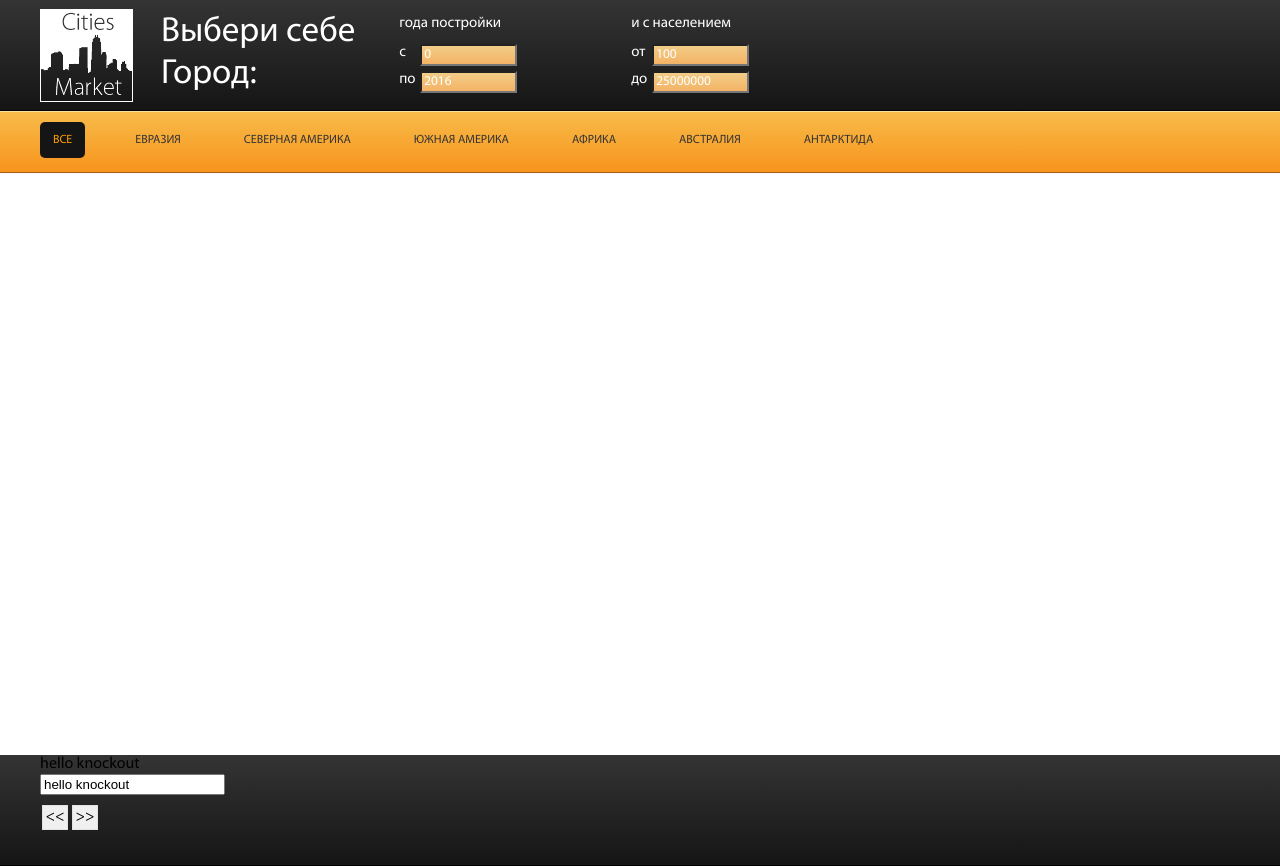
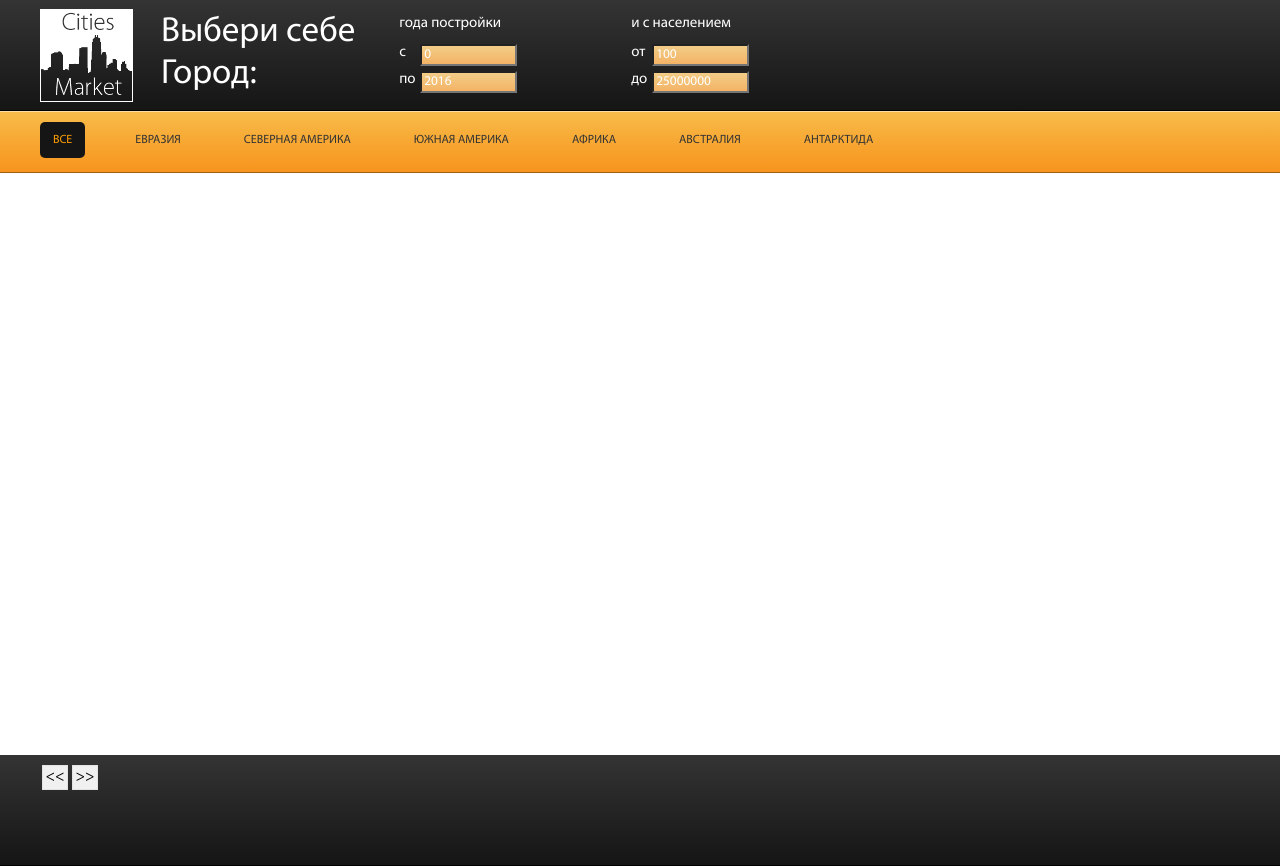
Before and after one commit to serjilyashenko/citiesMarket_with_knockoutjs, a plain HTML site: page index.html in a window 1280 px wide. Drawn offline with Linux system fonts and the light colour scheme; no server answers.

Commit message:
test knockoutjs deleted

```diff
--- a/index.html
+++ b/index.html
@@ -83,8 +83,6 @@
 	</div>
 	<div class="footer">
 		<div class="container">
-			<div data-bind="text: test"></div>
-			<div><input data-bind="value: test"/></div>
 			<div class="paginator" data-bind="with: paginator">
 				<div class="prev" data-bind="click: shiftLeft">
 					<div>&#60;&#60;</div>
--- a/js/main.js
+++ b/js/main.js
@@ -3,7 +3,6 @@ $(document).ready(function () {
 
 	function koScope(){
 		var self = this;
-		self.test = ko.observable("hello knockout");
 
 		self.paginator = {
 			shiftLeft: function(){ shiftPagContainer(200); },
@@ -47,20 +46,6 @@ $(document).ready(function () {
 		showSome(filtredData);
     });
 	// end tabs action
-
-//    $(".pagecontainer").on('click', function(e){
-//            if(e.target.className == "pagecontainer")
-//                return;
-//            $(".pagecontainer div").removeClass("active");
-//            var newActiveNumber = parseInt(e.target.className);
-//            var targetPosition = $(".pagecontainer_wrap").offset().left + $(".pagecontainer_wrap").width()/2;
-//            var activeItem = $($(".pagecontainer div")[newActiveNumber]);
-//            var shift = targetPosition - activeItem.offset().left;
-//            activeItem.addClass("active");
-//            shiftPagContainer(shift - 20);
-//            firstCityNum = newActiveNumber * maxItemsOnPage;
-//			showSome(filtredData);
-//    });
 
     // showPaginator - showing and listening of page buttons of paginator
     var shiftPagContainer = function(shift){
```
